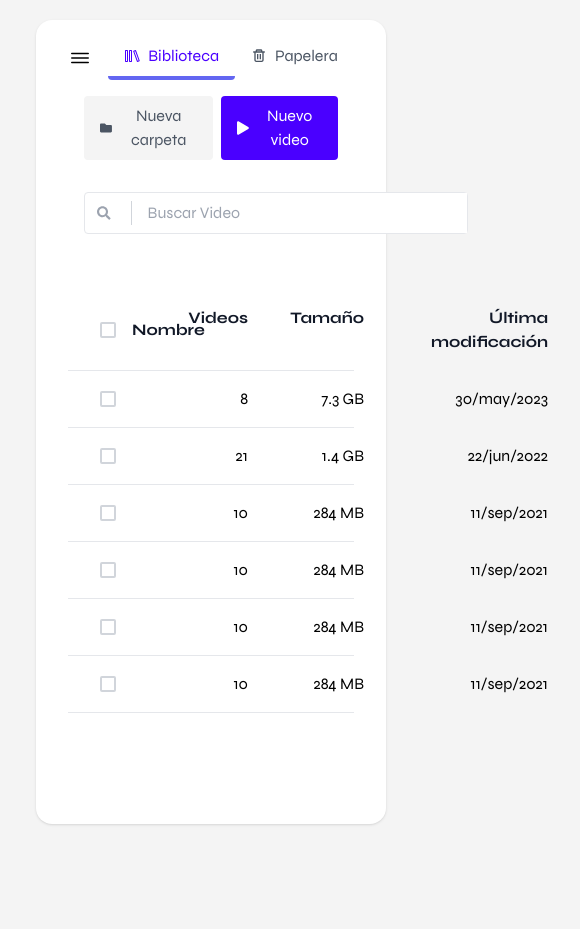
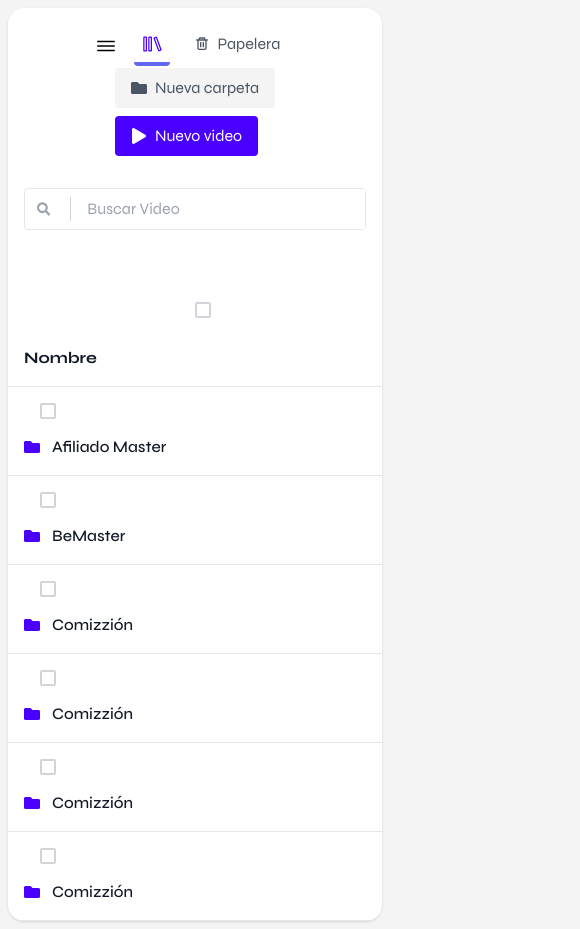
Before and after one commit to danielolan/video-tools, a React (Vite) app: page / in a window 390 px wide. Shown: the whole page, 580 px wide, since content can reach past the window. Before the commit the page ends 844 px from the top, so only its background shows below. Built offline with nearby package versions, Linux system fonts and the light colour scheme.

Commit message:
chekpoint a responsive items

```diff
--- a/src/components/Videos/LibraryAndTrashButtons.tsx
+++ b/src/components/Videos/LibraryAndTrashButtons.tsx
@@ -6,10 +6,10 @@ import { CgTrash } from "react-icons/cg";
 
 const LibraryAndTrashButtons: React.FC = () => {
   return (
-    <div className="flex items-center ">
-      <button className="flex items-center px-4 py-2 gap-2 border-b-4 text-custom-violet border-b-indigo-500 focus:outline-none rounded ">
-        <VscLibrary />
-        <span>Biblioteca</span>
+    <div className="flex items-center space-x-2">
+      <button className="flex items-center px-2 py-2 gap-2 border-b-4 text-custom-violet border-b-indigo-500 focus:outline-none rounded">
+        <VscLibrary className="text-xl" />
+        <span className="hidden sm:inline">Biblioteca</span>
         <span className="absolute bottom-0 left-0 w-full h-1 border-b-indigo-500 "></span>
       </button>
       <button className="flex items-center px-4 py-2 gap-2 text-gray-600 border-b-4 border-transparent hover:border-b-gray-400 focus:outline-none rounded relative group">
--- a/src/components/Videos/NewFolderAndVideoButtons.tsx
+++ b/src/components/Videos/NewFolderAndVideoButtons.tsx
@@ -5,7 +5,7 @@ import { FaFolder, FaPlay } from 'react-icons/fa';
 
 const NewFolderAndVideoButtons: React.FC = () => {
   return (
-    <div className="flex items-center space-x-2">
+    <div className="lg:flex block items-center space-y-2 lg:space-y-0 lg:space-x-2">
       <button className="flex items-center px-4 py-2 bg-custom-gray text-gray-600 hover:text-white hover:shadow-xl hover:bg-gray-400 focus:outline-none rounded">
         {/* Icono de nueva carpeta */}
         <FaFolder />
--- a/src/components/Videos/SearchBar.tsx
+++ b/src/components/Videos/SearchBar.tsx
@@ -5,11 +5,12 @@ import { FaSearch } from 'react-icons/fa';
 const SearchBar: React.FC = () => {
   return (
     <div className="p-4">
-      <div className="flex items-center border rounded w-96 bg-white">
+      <div className="flex items-center border rounded lg:w-96 w-full bg-white">
         <FaSearch className="text-gray-400 mx-3"/>
         <div className="border-r border-gray-300 h-6 mx-2"></div>
         <input
           type="search"
+          // Removed lg:w-full to be w-full by default and added conditional lg:w-auto
           className="w-full p-2 rounded-l-none focus:ring-0 focus:border-gray-300"
           placeholder="Buscar Video"
         />
--- a/src/components/Videos/TopBar.tsx
+++ b/src/components/Videos/TopBar.tsx
@@ -8,7 +8,8 @@ import { IoIosMenu } from "react-icons/io";
 
 const TopBar: React.FC<{toggleSidebar: () => void}> = ({toggleSidebar}) => {
   return (
-    <div className="flex justify-between items-center gap-4 p-4 lg:flex-row flex-col">
+    // Changed from lg:flex-row flex-col to flex-col and added conditional lg:flex-row
+    <div className="flex lg:flex-row flex-col justify-between items-center lg:gap-4 p-4">
       <section className="flex items-center gap-4">
         <IoIosMenu className="lg:hidden block text-2xl cursor-pointer" onClick={toggleSidebar} />
         <LibraryAndTrashButtons />
@@ -16,6 +17,7 @@ const TopBar: React.FC<{toggleSidebar: () => void}> = ({toggleSidebar}) => {
       <NewFolderAndVideoButtons />
     </div>
   );
+
 };
 
 export default TopBar;
--- a/src/components/Videos/VideoList.tsx
+++ b/src/components/Videos/VideoList.tsx
@@ -13,8 +13,8 @@ const VideoList: React.FC = () => {
     // para manejar los estados de manera adecuada.
   };
   return (
-     <div className="flex flex-col mt-10 ">
-      <div className="grid grid-cols-[auto,minmax(0,1fr),100px,100px,200px] gap-4 py-4 px-4 font-medium text-gray-900 border-b border-gray-200">
+    <div className="flex flex-col mt-10">
+    <div className="grid grid-cols-1 md:grid-cols-[auto,minmax(0,1fr),100px,100px,200px] gap-4 py-4 px-4 font-medium text-gray-900 border-b border-gray-200">
       <div className="pl-4 flex items-center justify-center">
           {/* Contenedor externo del checkbox con el borde */}
           <div
@@ -28,9 +28,9 @@ const VideoList: React.FC = () => {
           </div>
         </div>
         <div className="mt-3 font-bold">Nombre</div>
-        <div className="text-right font-bold">Videos</div>
-        <div className="text-right font-bold">Tamaño</div>
-        <div className="text-right pr-8 font-bold">Última modificación</div>
+        <div className="text-right font-bold hidden md:block">Videos</div>
+        <div className="text-right font-bold hidden md:block">Tamaño</div>
+        <div className="text-right pr-8 font-bold hidden md:block">Última modificación</div>
       </div>
       {/* List of element here should be beeter option than one by one*/}
       <VideoListItem
--- a/src/components/Videos/VideoListItem.tsx
+++ b/src/components/Videos/VideoListItem.tsx
@@ -20,8 +20,8 @@ const VideoListItem: React.FC<VideoListItemProps> = ({
   const [isChecked, setIsChecked] = useState(false);
 
   return (
-    <div className="grid grid-cols-[auto,minmax(0,1fr),100px,100px,200px] gap-4 items-center p-4 border-b border-gray-200 hover:bg-custom-gray">
-      <div className="pl-4">
+    <div className="grid grid-cols-1 md:grid-cols-[auto,minmax(0,1fr),100px,100px,200px] gap-4 items-center p-4 border-b border-gray-200 hover:bg-custom-gray">
+    <div className="pl-4">
         {/* Contenedor externo del checkbox con el borde */}
         <div
           className="w-4 h-4 border-2 border-gray-300 rounded-sm flex justify-center items-center"
@@ -41,9 +41,9 @@ const VideoListItem: React.FC<VideoListItemProps> = ({
           </span>
         </div>
       </Link>
-      <div className="text-right">{videosCount}</div>
-      <div className="text-right">{size}</div>
-      <div className="text-right pr-8">{lastModified}</div>
+      <div className="text-right md:block hidden">{videosCount}</div>
+      <div className="text-right md:block hidden">{size}</div>
+      <div className="text-right pr-8 md:block hidden">{lastModified}</div>
     </div>
   );
 };
--- a/src/components/shared/layouts/DashBoardLayout.tsx
+++ b/src/components/shared/layouts/DashBoardLayout.tsx
@@ -37,9 +37,9 @@ const DashBoardLayout: React.FC<PropsLayoutDash> = ({ children, sidebarOpen, tog
   }, [sidebarOpen, toggleSidebar]);
 
   return (
-    <div className="flex h-screen p-5">
+    <div className="flex flex-col md:flex-row md:h-screen overflow-hidden md:overflow-visible md:p-5 p-2">
       <Sidebar isOpen={sidebarOpen} toggleSidebar={toggleSidebar} />
-      <div className="flex-1 flex flex-col bg-white ml-4 rounded-2xl shadow px-8 w-full">
+      <div className="flex-1 overflow-auto flex flex-col bg-white rounded-2xl shadow md:px-8 px-0 md:ml-4 ml-0 w-full">
         {children}
       </div>
     </div>
--- a/src/index.css
+++ b/src/index.css
@@ -7,7 +7,7 @@ body {
     background-color: #f4f4f4;
     background-repeat: no-repeat;
     background-size: cover;
-    overflow: hidden;
+
   }
 *{
   font-family: "Syne", sans-serif;
```
